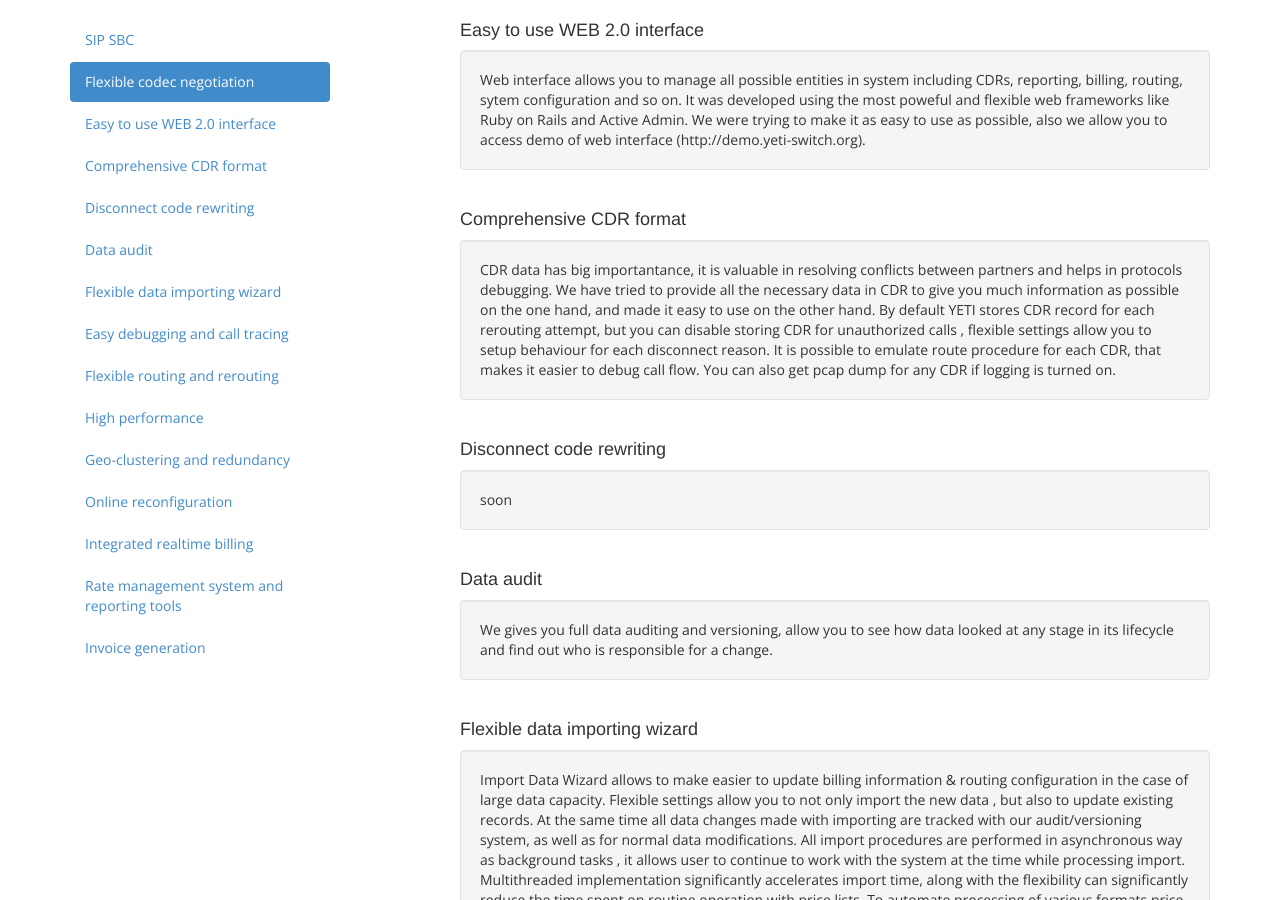
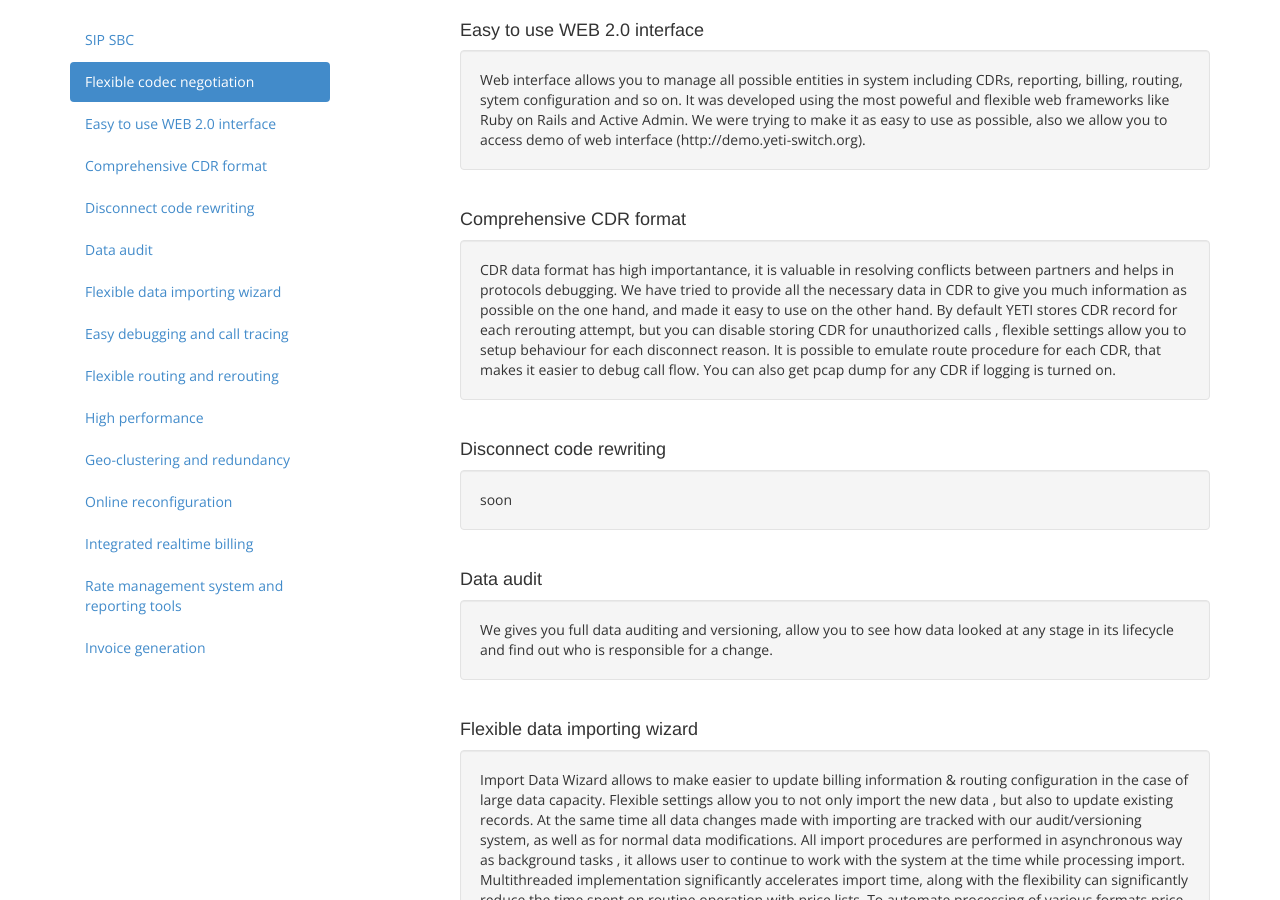
Before and after one commit to yeti-switch/yeti-switch.github.io, a Jekyll site: the page built from features.html, in a window 1280 px wide and 900 px high, scrolled down 443 px. Built offline with Jekyll 4.4.1, drawn with Linux system fonts in a browser that asks for light colours; Markdown is read by kramdown in place of the engine named in the settings.

Commit message:
added note about Comprehensive CDR format feature

```diff
--- a/_data/features.yml
+++ b/_data/features.yml
@@ -11,7 +11,7 @@
 
 - name: Comprehensive CDR format
   desc: |
-        CDR data has big importantance, it is valuable in resolving conflicts between partners and helps in protocols debugging.
+        CDR data format has high importantance, it is valuable in resolving conflicts between partners and helps in protocols debugging.
         We have tried to provide all the necessary data in CDR to give you much information as possible on the one hand,
         and made it easy to use on the other hand. By default YETI stores CDR record for each rerouting attempt, but you can disable
         storing CDR for unauthorized calls , flexible settings allow you to setup behaviour for each disconnect reason.
```
